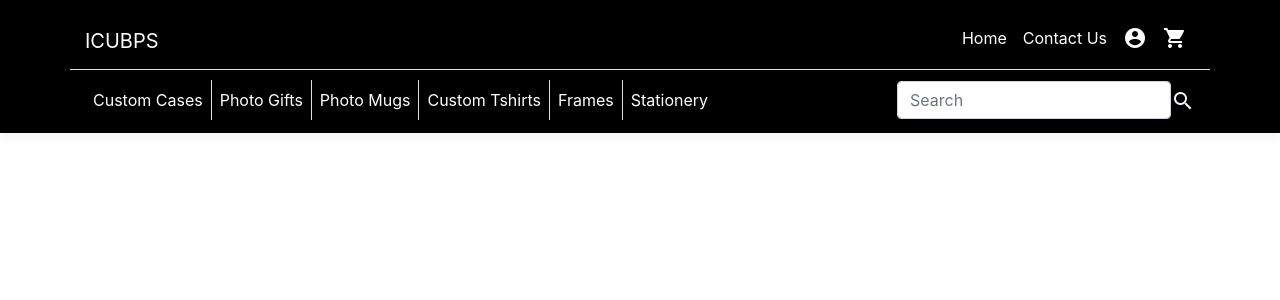
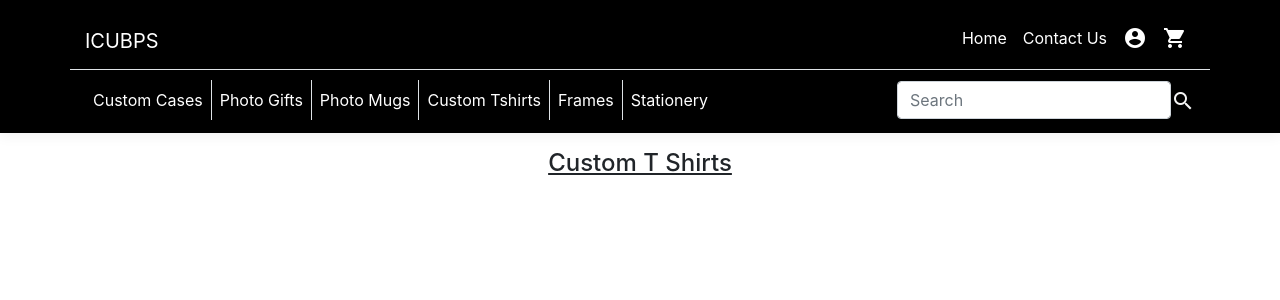
Before and after one commit to saipavankumar-mt/icubps-ui, an Angular app in the folder icubps-app/: page /customTShirts in a window 1280 px wide. Before the commit this address led to /. Shown: the top 300 px of the page. Built offline with nearby package versions, Linux system fonts and the light colour scheme.

Commit message:
grid tiles and custom t shirts

```diff
--- a/icubps-app/src/app/app-routing.module.ts
+++ b/icubps-app/src/app/app-routing.module.ts
@@ -4,11 +4,13 @@ import { Routes, RouterModule } from '@angular/router';
 import { ContactUsComponent } from './contact-us/contact-us.component';
 import { HomeComponent } from './home/home.component';
 import { UserLoginComponent } from './user-login/user-login.component';
+import { CustomTshirtsComponent } from './custom-tshirts/custom-tshirts.component';
 
 const routes: Routes = [
   { path: 'contactUs', component: ContactUsComponent },
   { path: 'home', component: HomeComponent },
-  { path: 'signInSignUp', component: UserLoginComponent }
+  { path: 'signInSignUp', component: UserLoginComponent },
+  { path: 'customTShirts', component: CustomTshirtsComponent }
 ];
 
 @NgModule({
--- a/icubps-app/src/app/app.component.css
+++ b/icubps-app/src/app/app.component.css
@@ -1,6 +1,11 @@
-@media (max-width: 100%) {
+@media (max-width: 600px) {
     /* On small screens, the nav menu spans the full width of the screen. Leave a space for it. */
     .body-content {
       padding-top: 50px;
     }
   }
+
+.body-container{
+  width: 80%;
+  margin: auto;
+}
--- a/icubps-app/src/app/app.component.html
+++ b/icubps-app/src/app/app.component.html
@@ -1,2 +1,6 @@
-<app-nav-menu></app-nav-menu>
-<router-outlet></router-outlet>
+    <div>
+        <app-nav-menu></app-nav-menu>
+    </div>
+    <div class="body-container">
+        <router-outlet></router-outlet>
+    </div>
--- a/icubps-app/src/app/app.module.ts
+++ b/icubps-app/src/app/app.module.ts
@@ -19,6 +19,7 @@ import { FormsModule } from '@angular/forms';
 
 import { UserLoginComponent } from './user-login/user-login.component';
 import { CategoriesGridComponent } from './categories-grid/categories-grid.component';
+import { CustomTshirtsComponent } from './custom-tshirts/custom-tshirts.component';
 
 @NgModule({
   declarations: [
@@ -28,7 +29,8 @@ import { CategoriesGridComponent } from './categories-grid/categories-grid.compo
     CarouselPauseComponent,
     HomeComponent,
     UserLoginComponent,
-    CategoriesGridComponent
+    CategoriesGridComponent,
+    CustomTshirtsComponent
   ],
   imports: [
     BrowserModule,
--- a/icubps-app/src/app/categories-grid/categories-grid.component.html
+++ b/icubps-app/src/app/categories-grid/categories-grid.component.html
@@ -1,4 +1,4 @@
-<mat-grid-list cols="3" rowHeight="2:2">
+<mat-grid-list cols="3" rowHeight="2:2" >
     <mat-grid-tile *ngFor="let img of images; index as i">
         <div class="carousel-caption">
             <h3>My slide {{i + 1}} title</h3>
--- /dev/null
+++ b/icubps-app/src/app/custom-tshirts/custom-tshirts.component.css
@@ -0,0 +1,8 @@
+h4{
+ text-decoration: underline;
+}
+
+.headerText{
+    display: flex;
+    justify-content: center;
+}
--- /dev/null
+++ b/icubps-app/src/app/custom-tshirts/custom-tshirts.component.html
@@ -0,0 +1,3 @@
+<div class="headerText">
+    <h4>Custom T Shirts</h4>
+</div>
--- /dev/null
+++ b/icubps-app/src/app/custom-tshirts/custom-tshirts.component.ts
@@ -0,0 +1,15 @@
+import { Component, OnInit } from '@angular/core';
+
+@Component({
+  selector: 'app-custom-tshirts',
+  templateUrl: './custom-tshirts.component.html',
+  styleUrls: ['./custom-tshirts.component.css']
+})
+export class CustomTshirtsComponent implements OnInit {
+
+  constructor() { }
+
+  ngOnInit(): void {
+  }
+
+}
--- a/icubps-app/src/app/home/home.component.html
+++ b/icubps-app/src/app/home/home.component.html
@@ -1,6 +1,6 @@
 <div class="carousel-panel">
     <app-carousel-pause></app-carousel-pause>
 </div>
-<div>
+<div class="categories-grid">
     <app-categories-grid></app-categories-grid>
 </div>
--- a/icubps-app/src/app/nav-menu/nav-menu.component.html
+++ b/icubps-app/src/app/nav-menu/nav-menu.component.html
@@ -3,7 +3,7 @@
     class="navbar navbar-expand-sm navbar-toggleable-sm navbar-light box-shadow box-color mb-3"
   >
     <div class="container border-bottom ">
-      <a class="navbar-brand" [routerLink]="['/']">ICUBPS</a>
+      <a class="navbar-brand">ICUBPS</a>
       <button
         class="navbar-toggler"
         type="button"
@@ -77,7 +77,7 @@
             class="nav-item border-right"
             [routerLinkActive]="['link-active']"
           >
-            <a class="nav-link text-dark" [routerLink]="['']">Custom Tshirts</a>
+            <a class="nav-link text-dark" [routerLink]="['/customTShirts']">Custom Tshirts</a>
           </li>
           <li
             class="nav-item border-right"
```
Also changed, not shown: icubps-app/src/app/home/home.component.css (line endings or trailing spaces).
